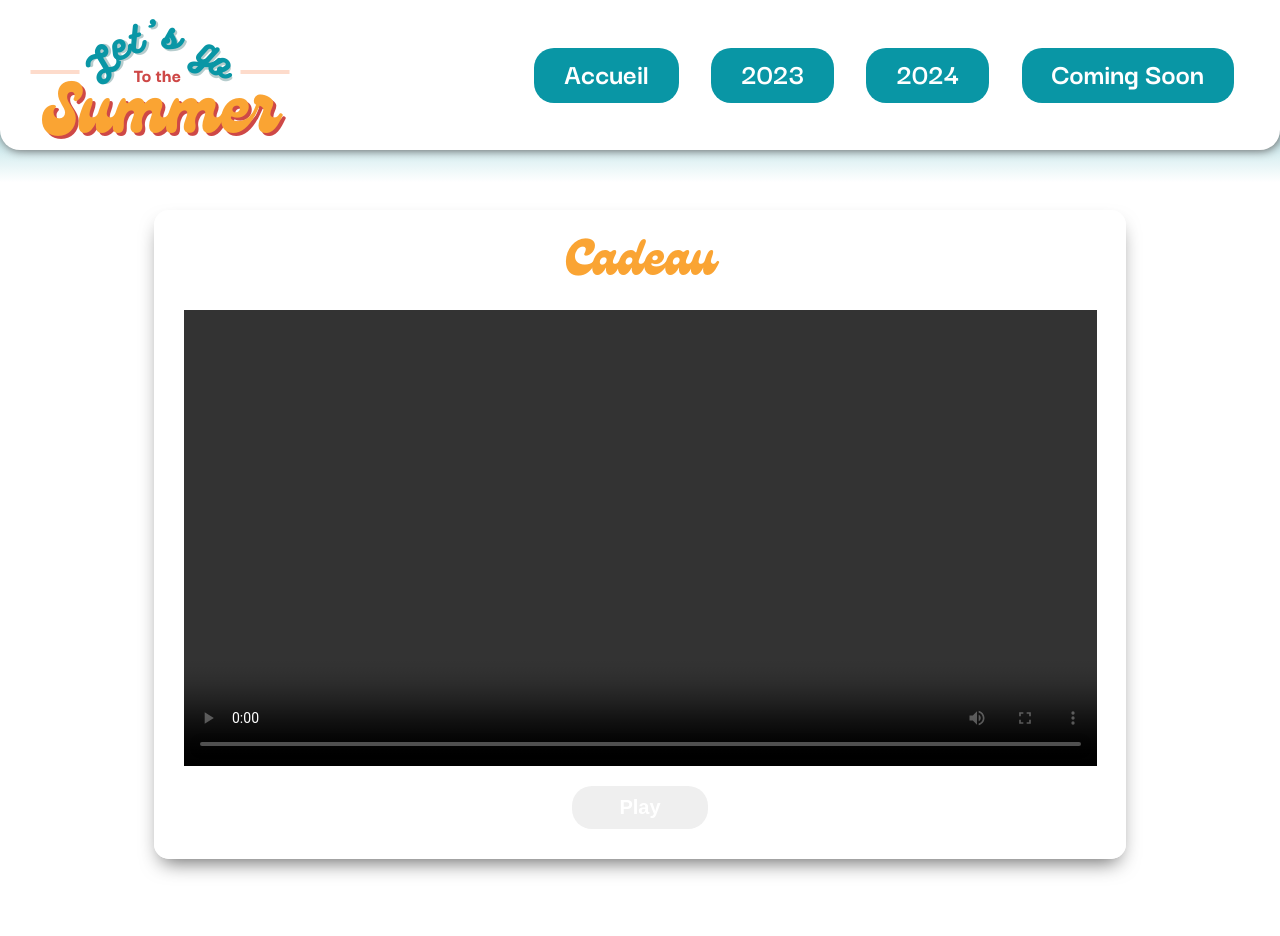
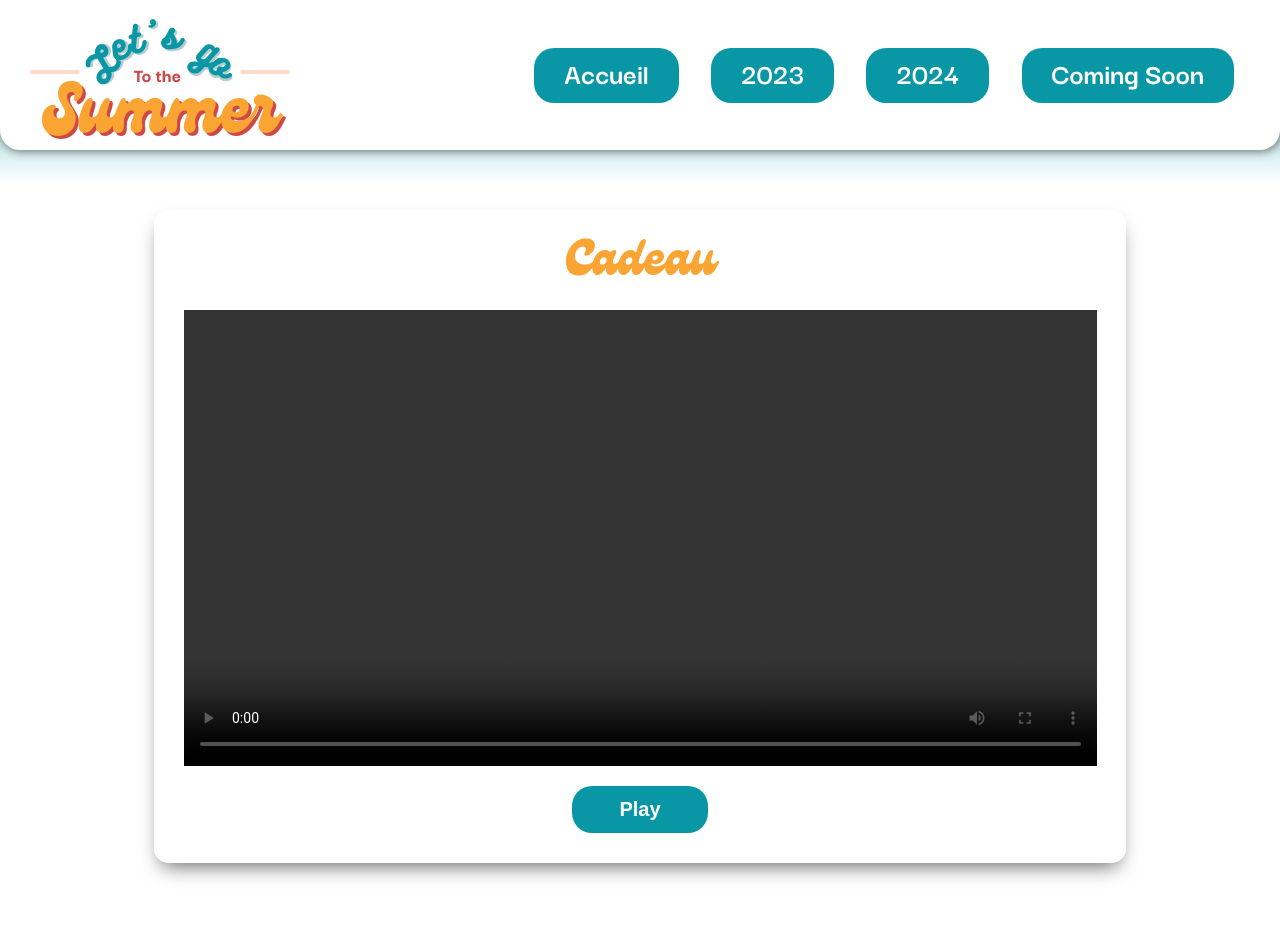
Before and after one commit to PixelsAndCookies/lets-go-to-the-summer, a React (Vite) app: page /moumou in a window 1280 px wide. Shown: the top 936 px of the page. Built offline with nearby package versions, Linux system fonts and the light colour scheme.

Commit message:
Update _OtherPages.scss

```diff
--- a/src/pages/_OtherPages.scss
+++ b/src/pages/_OtherPages.scss
@@ -31,9 +31,10 @@
             input {
                 border: 2px solid $color-red;
             }
-            .btn {
-                padding: 1.5rem;
-            }
+        }
+        .btn {
+            background-color: $color-blue;
+            padding: 1.2rem;
         }
     }
 
@@ -105,7 +106,7 @@
         font-size: 2rem;
         padding: 1rem;
     }
-    .figure-container{
+    .figure-container {
         flex-direction: column;
     }
 }
```
